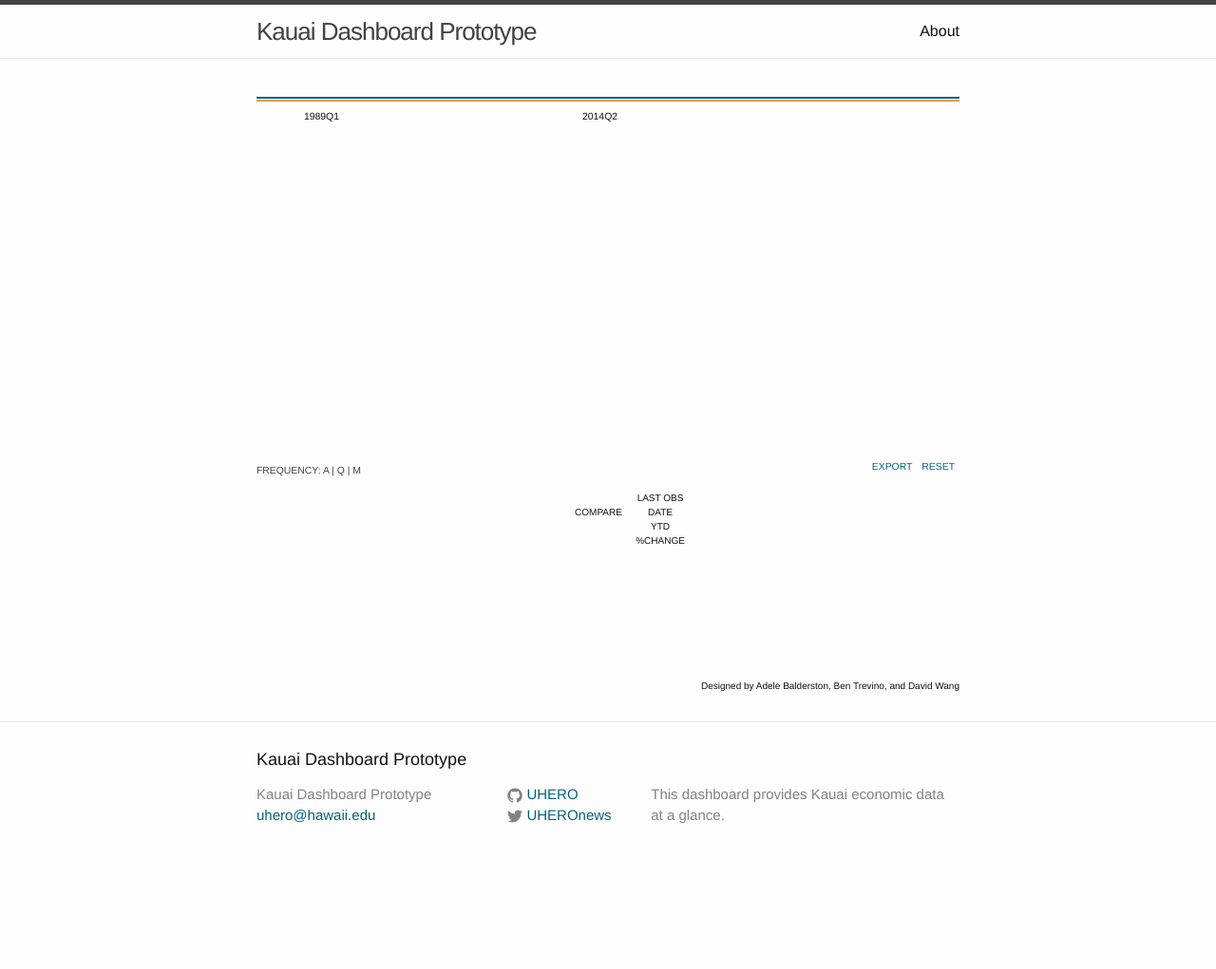
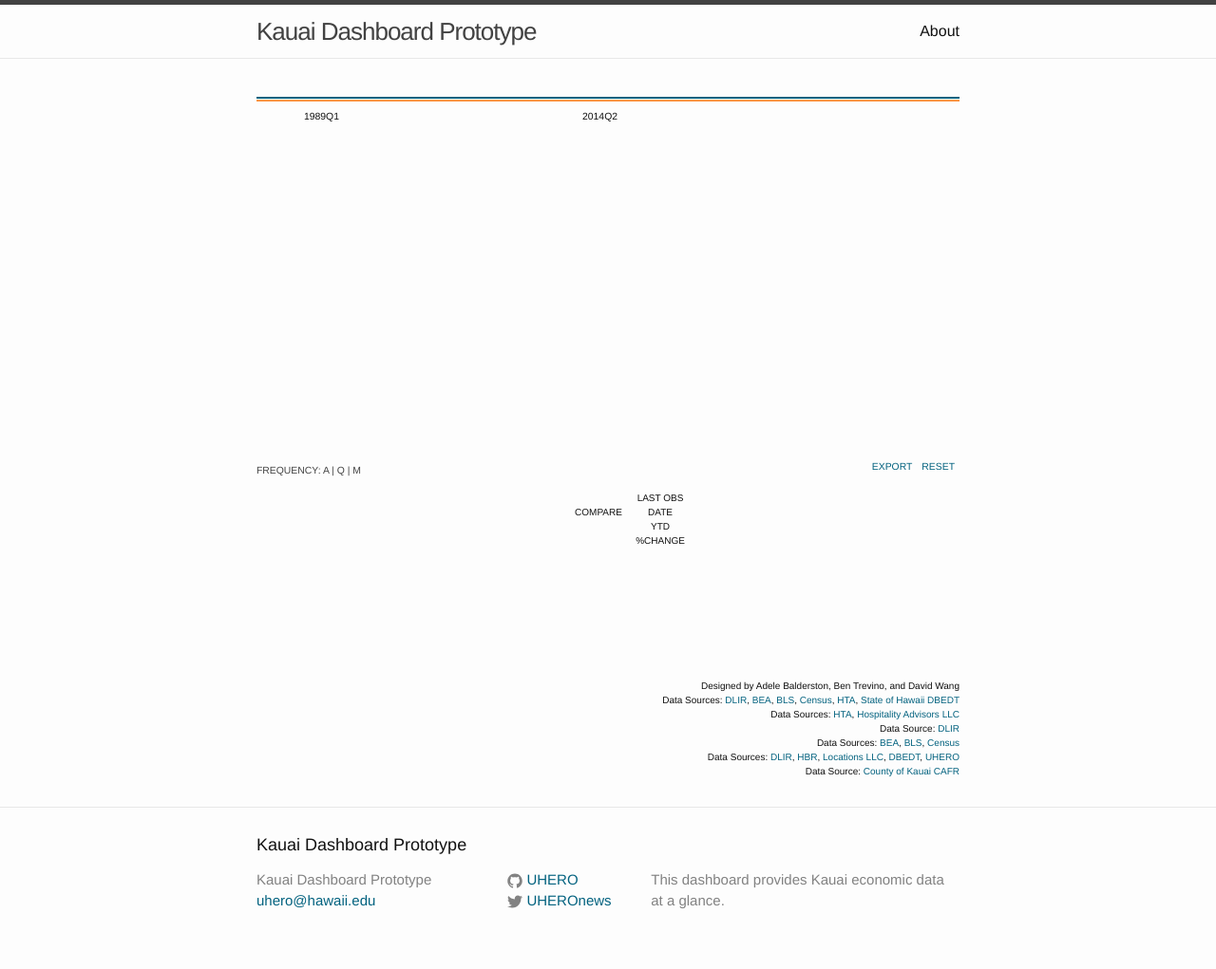
Before and after one commit to UHERO/kauai, a Jekyll site: the page built from index.html, in a window 1280 px wide. Shown: the whole page at 95% size. Built offline with Jekyll 4.4.1, drawn with Linux system fonts in a browser that asks for light colours; comment, search, counter and statistics services are not loaded; before the commit the page ends 931 px from its top, so only the background shows below that.

Commit message:
added data source links to footer

```diff
--- a/index.html
+++ b/index.html
@@ -49,5 +49,13 @@ layout: default
 
 	<div id="source_links">
 		Designed by Adele Balderston, Ben Trevino, and David Wang
+		<div id="data_sources">
+			<div id="data_source_maj">Data Sources: <a href="https://www.hiwi.org/vosnet/Default.aspx" target="_blank">DLIR</a>, <a href="http://bea.gov" target="_blank">BEA</a>, <a href="http://www.bls.gov/data/" target="_blank">BLS</a>, <a href="http://www.census.gov/data.html" target="_blank">Census</a>, <a href="http://www.hawaiitourismauthority.org/research/" target="_blank">HTA</a>, <a href="http://dbedt.hawaii.gov/" target="_blank">State of Hawaii DBEDT</a></div>
+			<div id="data_source_vis">Data Sources: <a href="http://www.hawaiitourismauthority.org/research/" target="_blank">HTA</a>, <a href="http://www.hospitalityadvisors.com/" target="_blank">Hospitality Advisors LLC</a></div>
+			<div id="data_source_lab">Data Source: <a href="https://www.hiwi.org/vosnet/Default.aspx" target="_blank">DLIR</a></div>
+			<div id="data_source_per">Data Sources: <a href="http://bea.gov" target="_blank">BEA</a>, <a href="http://www.bls.gov/data/" target="_blank">BLS</a>, <a href="http://www.census.gov/data.html" target="_blank">Census</a></div>
+			<div id="data_source_con">Data Sources: <a href="https://www.hiwi.org/vosnet/Default.aspx" target="_blank">DLIR</a>, <a href="http://hbrhawaii.com/" target="_blank">HBR</a>, <a href="https://www.locationsllc.com/" target="_blank">Locations LLC</a>, <a href="http://dbedt.hawaii.gov/" target="_blank">DBEDT</a>, <a href="http://uhero.hawaii.edu" target="_blank">UHERO</a></div>
+			<div id="data_source_bud">Data Source: <a href="http://www.kauai.gov/" target="_blank">County of Kauai CAFR</a></div>
+		</div>
 	</div>
 </div>
```
Also changed, not shown: js/viz.coffee (+12 -0 lines), 2 other files.
